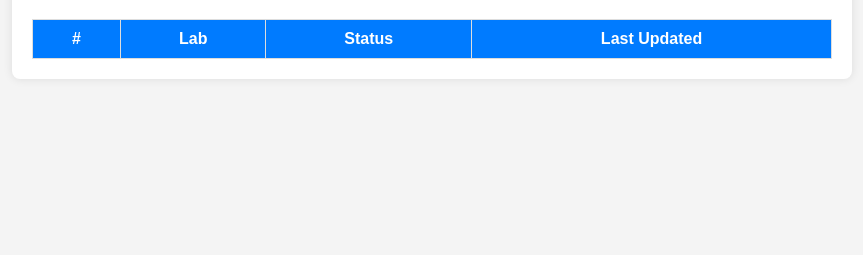
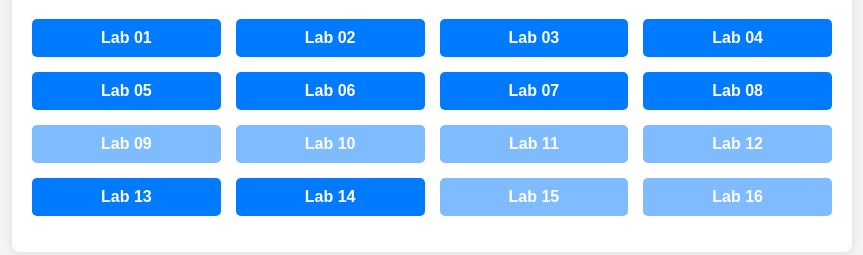
Before and after one commit to truongpv03/WEB1013, a plain HTML site: page index.html in a window 1280 px wide. Shown: the part 101-356 px from the top of the page, without its empty margins (208-1071 px from the left). Drawn offline with Linux system fonts and the light colour scheme; no server answers.

Commit message:
Refactor index page with grid layout and dynamic link availability

```diff
--- a/index.html
+++ b/index.html
@@ -1,6 +1,5 @@
 <!DOCTYPE html>
 <html lang="en">
-
 <head>
     <meta charset="UTF-8">
     <meta name="viewport" content="width=device-width, initial-scale=1.0">
@@ -28,107 +27,75 @@
             color: #333;
         }
 
-        table {
-            width: 100%;
-            border-collapse: collapse;
-            margin-top: 15px;
+        .grid {
+            display: grid;
+            grid-template-columns: repeat(4, 1fr);
+            gap: 15px;
+            padding: 0;
+            list-style: none;
         }
 
-        th,
-        td {
-            border: 1px solid #ddd;
+        .grid li {
+            background: #007bff;
             padding: 10px;
-            text-align: center;
-        }
-
-        th {
-            background: #007bff;
-            color: white;
-        }
-
-        tr:hover {
-            background: #f1f1f1;
-        }
-
-        .disabled {
-            color: #aaa;
+            border-radius: 5px;
+            transition: background 0.3s, opacity 0.3s;
+            opacity: 0.5;
             pointer-events: none;
         }
 
-        a {
-            text-decoration: none;
-            color: #007bff;
-            font-weight: bold;
+        .grid li.available {
+            opacity: 1;
+            pointer-events: auto;
         }
 
-        a:hover {
-            color: #0056b3;
+        .grid li:hover {
+            background: #0056b3;
+        }
+
+        .grid a {
+            text-decoration: none;
+            color: white;
+            font-weight: bold;
+            display: block;
         }
     </style>
 </head>
-
 <body>
     <div class="container">
         <h1>Tổng hợp Labs</h1>
-        <table>
-            <thead>
-                <tr>
-                    <th>#</th>
-                    <th>Lab</th>
-                    <th>Status</th>
-                    <th>Last Updated</th>
-                </tr>
-            </thead>
-            <tbody id="lab-list">
-                <!-- Danh sách Labs sẽ được tạo tự động -->
-            </tbody>
-        </table>
+        <ul class="grid">
+            <li><a href="./Exercises/Solutions/Lab01/index.html">Lab 01</a></li>
+            <li><a href="./Exercises/Solutions/Lab02/index.html">Lab 02</a></li>
+            <li><a href="./Exercises/Solutions/Lab03/index.html">Lab 03</a></li>
+            <li><a href="./Exercises/Solutions/Lab04/index.html">Lab 04</a></li>
+            <li><a href="./Exercises/Solutions/Lab05/index.html">Lab 05</a></li>
+            <li><a href="./Exercises/Solutions/Lab06/index.html">Lab 06</a></li>
+            <li><a href="./Exercises/Solutions/Lab07/index.html">Lab 07</a></li>
+            <li><a href="./Exercises/Solutions/Lab08/index.html">Lab 08</a></li>
+            <li><a href="./Exercises/Solutions/Lab09/index.html">Lab 09</a></li>
+            <li><a href="./Exercises/Solutions/Lab10/index.html">Lab 10</a></li>
+            <li><a href="./Exercises/Solutions/Lab11/index.html">Lab 11</a></li>
+            <li><a href="./Exercises/Solutions/Lab12/index.html">Lab 12</a></li>
+            <li><a href="./Exercises/Solutions/Lab13/index.html">Lab 13</a></li>
+            <li><a href="./Exercises/Solutions/Lab14/index.html">Lab 14</a></li>
+            <li><a href="./Exercises/Solutions/Lab15/index.html">Lab 15</a></li>
+            <li><a href="./Exercises/Solutions/Lab16/index.html">Lab 16</a></li>
+        </ul>
     </div>
-
     <script>
-        document.addEventListener("DOMContentLoaded", function () {
-            const labList = document.getElementById("lab-list");
-            const repoOwner = 'truongpv03';
-            const repoName = 'WEB1013';
-            const apiUrl = `https://api.github.com/repos/${repoOwner}/${repoName}/contents/Exercises/Solutions`;
-
-            fetch(apiUrl)
-                .then(response => response.json())
-                .then(data => {
-                    data.forEach((item, index) => {
-                        if (item.type === 'dir' && item.name.startsWith('Lab')) {
-                            const labLink = `./Exercises/Solutions/${item.name}/index.html`;
-                            const row = document.createElement("tr");
-                            row.innerHTML = `
-                    <td>${index + 1}</td>
-                    <td><a href="${labLink}" class="disabled">${item.name}</a></td>
-                    <td class="status">Checking...</td>
-                    <td class="last-updated">-</td>
-                `;
-                            labList.appendChild(row);
-
-                            fetch(`https://api.github.com/repos/${repoOwner}/${repoName}/commits?path=Exercises/Solutions/${item.name}/index.html`)
-                                .then(commitResponse => commitResponse.json())
-                                .then(commitData => {
-                                    if (commitData.length > 0) {
-                                        row.querySelector("a").classList.remove("disabled");
-                                        row.querySelector(".status").textContent = "Available";
-                                        row.querySelector(".last-updated").textContent = new Date(commitData[0].commit.author.date).toLocaleDateString();
-                                    } else {
-                                        row.querySelector(".status").textContent = "Not Available";
-                                    }
-                                })
-                                .catch(error => {
-                                    console.error("Error checking commit:", error);
-                                    row.querySelector(".status").textContent = "Not Available";
-                                });
+        document.addEventListener("DOMContentLoaded", function() {
+            const links = document.querySelectorAll(".grid li a");
+            links.forEach(link => {
+                fetch(link.href, { method: 'HEAD' })
+                    .then(response => {
+                        if (response.ok) {
+                            link.parentElement.classList.add("available");
                         }
-                    });
-                })
-                .catch(error => console.error("Error loading repository contents:", error));
+                    })
+                    .catch(error => console.error("Error checking file: ", link.href, error));
+            });
         });
-
     </script>
 </body>
-
 </html>
```
